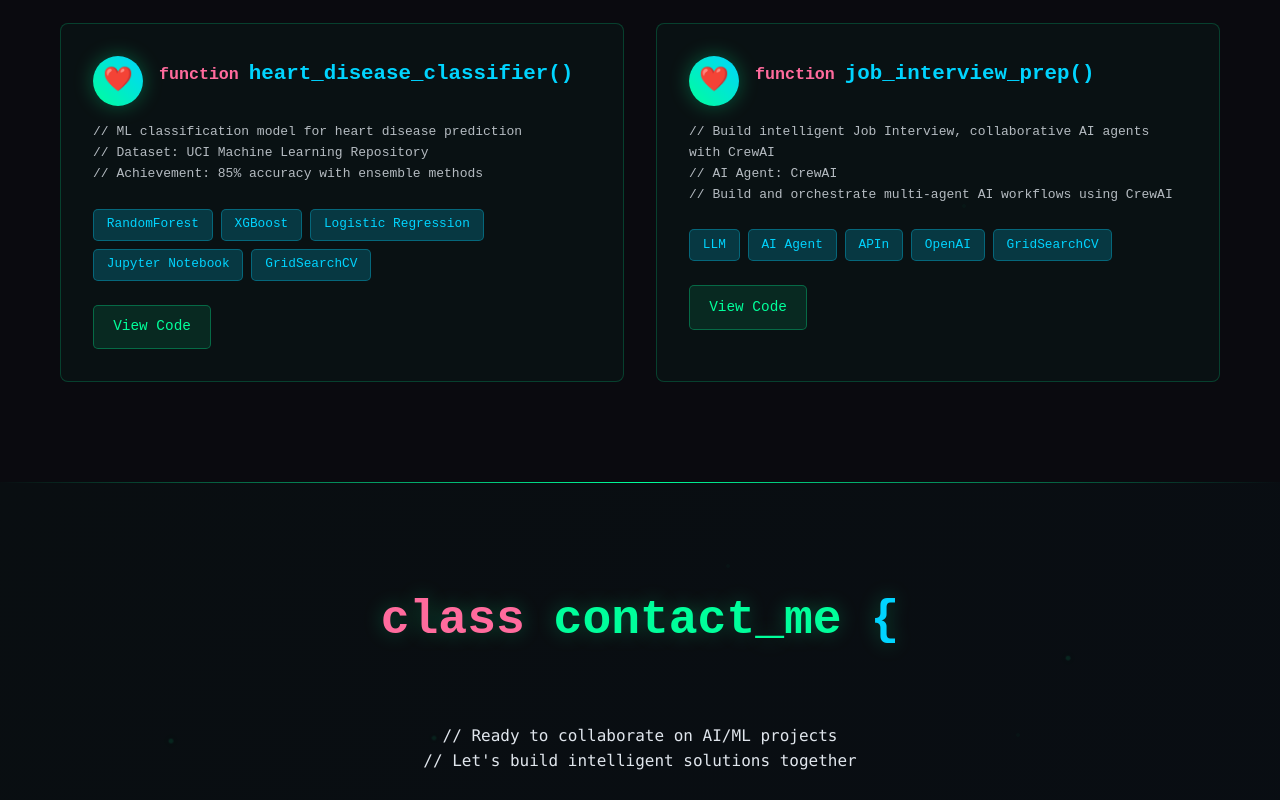
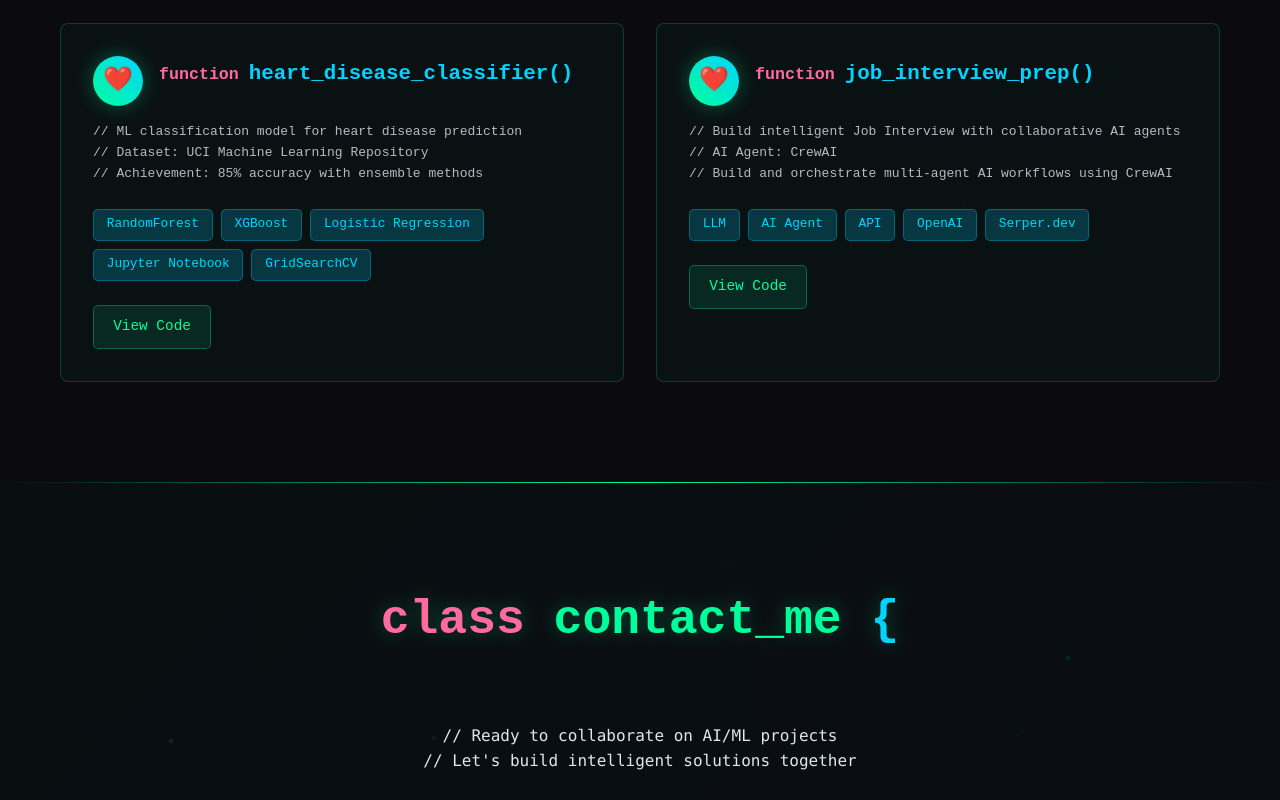
Before and after one commit to sebastianperezv/sebastianperezv.github.io, a plain HTML site: page index.html in a window 1280 px wide. Shown: the part 2060-2860 px from the top of the page. Drawn offline with Linux system fonts and the light colour scheme.

Commit message:
Update index.html

```diff
--- a/index.html
+++ b/index.html
@@ -647,15 +647,15 @@
                         <div class="project-icon">❤️</div>
                         <h3>job_interview_prep()</h3>
                     </div>
-                    <p>// Build intelligent Job Interview, collaborative AI agents with CrewAI<br>
+                    <p>// Build intelligent Job Interview with collaborative AI agents<br>
                     // AI Agent: CrewAI<br>
                     // Build and orchestrate multi-agent AI workflows using CrewAI</p>
                     <div class="project-tags">
                         <span class="project-tag">LLM</span>
                         <span class="project-tag">AI Agent</span>
-                        <span class="project-tag">APIn</span>
+                        <span class="project-tag">API</span>
                         <span class="project-tag">OpenAI</span>
-                        <span class="project-tag">GridSearchCV</span>
+                        <span class="project-tag">Serper.dev</span>
                     </div>
                     <div class="project-links">
                         <a href="https://github.com/sebastianperezv/Heart-disease-project" target="_blank" class="project-link">View Code</a>
```
